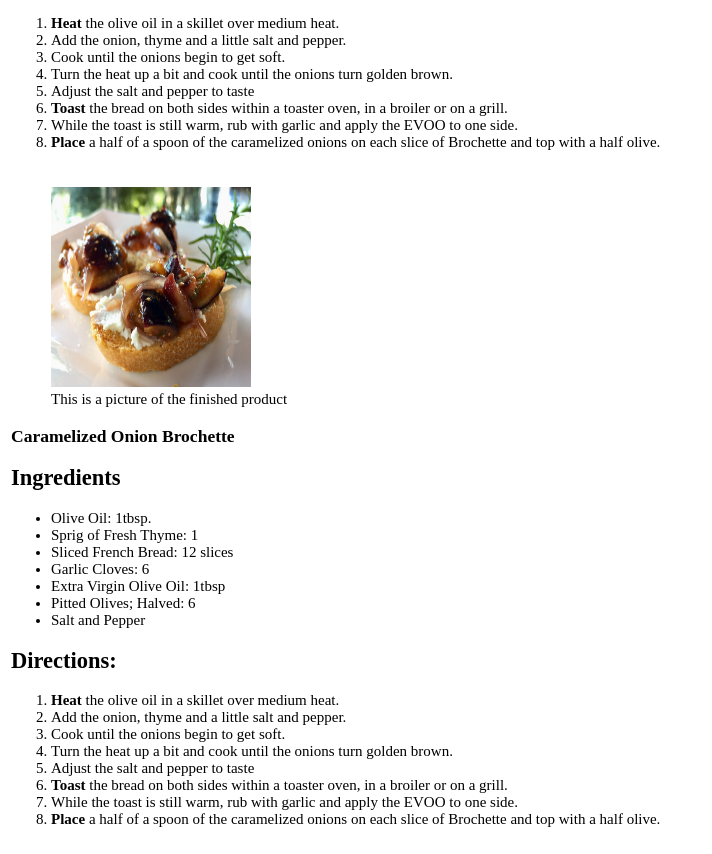
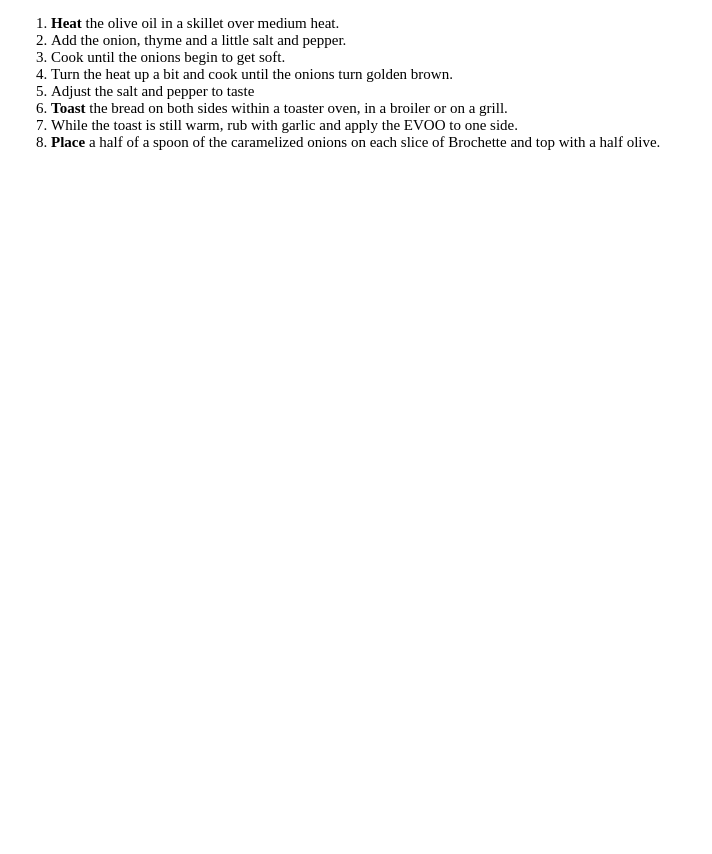
Before and after one commit to JamesMeyette/RecipePortfolioPage, a plain HTML site: page index.html in a window 1280 px wide. Shown: the part 516-1370 px from the top of the page, without its empty margins (0-712 px from the left). After the commit the page ends 800 px from the top, so only its background shows below. Drawn offline with Linux system fonts and the light colour scheme.

Commit message:
Removed doubled recipe from index.html

```diff
--- a/index.html
+++ b/index.html
@@ -44,44 +44,6 @@
             <!--<aside></aside>-->
         </article>
     </section>
-    <section id="recipecontainer">
-        <article id="onionbruschetta">
-            <figure>
-            <img src="./test.jpg" width="200" height="200">
-            <figcaption>This is a picture of the finished product</figcaption>
-        </figure>
-            <div id="articletitle"><h1>Caramelized Onion Brochette</h1></div>
-            <div id="articlecontent">
-                <h2>Ingredients</h2>
-                <ul>
-                    <li>Olive Oil: 1tbsp.</li>
-                    <li>Sprig of Fresh Thyme: 1</li>
-                    <li>Sliced French Bread: 12 slices</li>
-                    <li>Garlic Cloves: 6</li>
-                    <li>Extra Virgin Olive Oil: 1tbsp</li>
-                    <li>Pitted Olives; Halved: 6</li>
-                    <li>Salt and Pepper</li>
-                </ul>
-                <h2>Directions:</h2>
-                <ol>
-                    <li>
-                    <strong>Heat</strong> the olive oil in a skillet over medium heat.</li>
-                    <li>Add the onion, thyme and a little salt and pepper.</li>
-                    <li>Cook until the onions begin to get soft.</li>
-                    <li>Turn the heat up a bit and cook until the onions turn golden brown.</li>
-                    <li>Adjust the salt and pepper to taste</li>
-                    <li>
-                    <strong>Toast</strong> the bread on both sides within a toaster oven, in a broiler or on a grill.
-                        <li>While the toast is still warm, rub with garlic and apply the EVOO to one side.</li>
-                    </li>
-                    <li>
-                        <strong>Place</strong> a half of a spoon of the caramelized onions on each slice of Brochette and top with a half olive.
-                    </li>
-                </ol>
-            </div>
-            <!--<aside></aside>-->
-        </article>
-    </section>
   </body>
   <footer>
   </footer>
```
